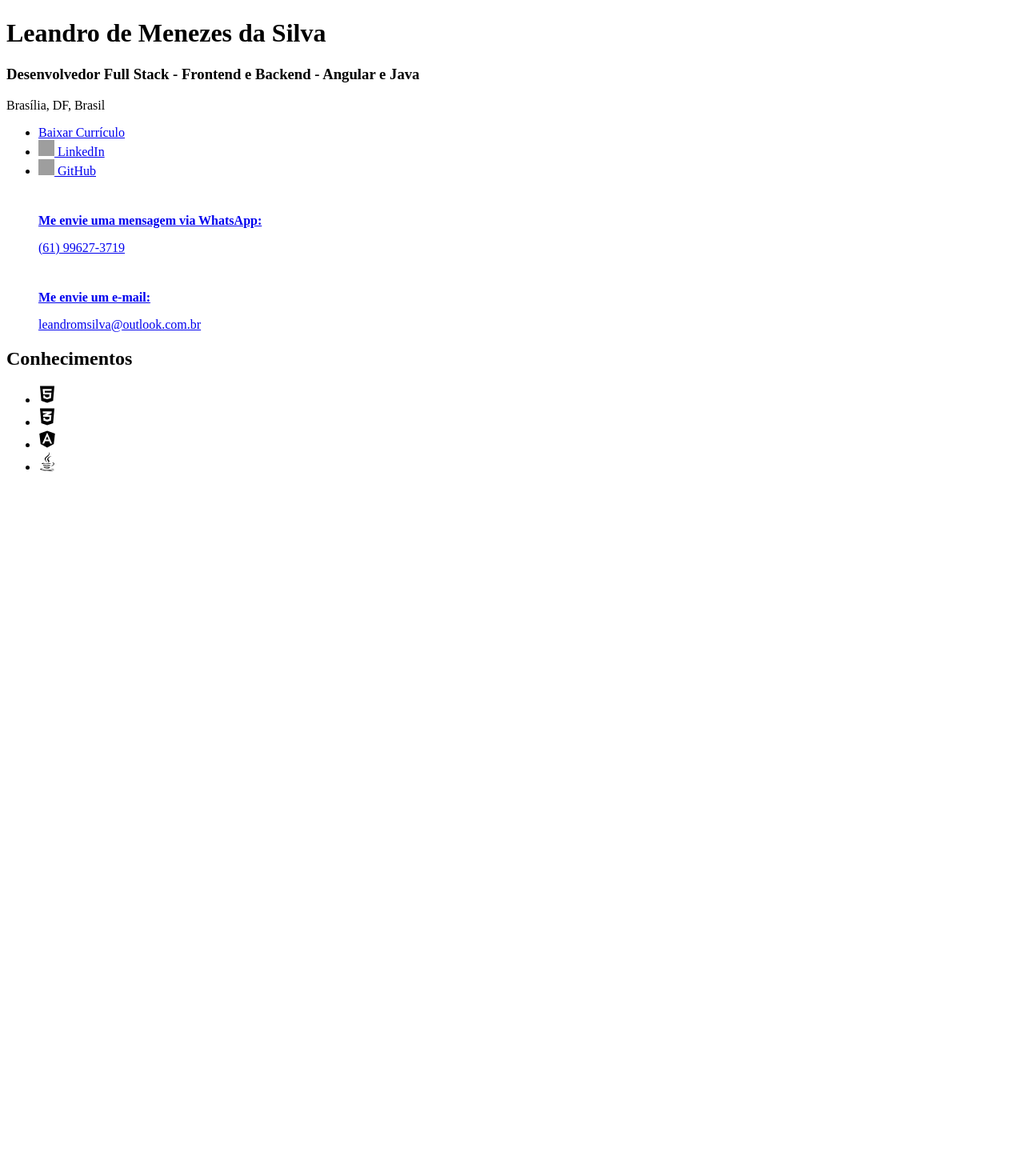
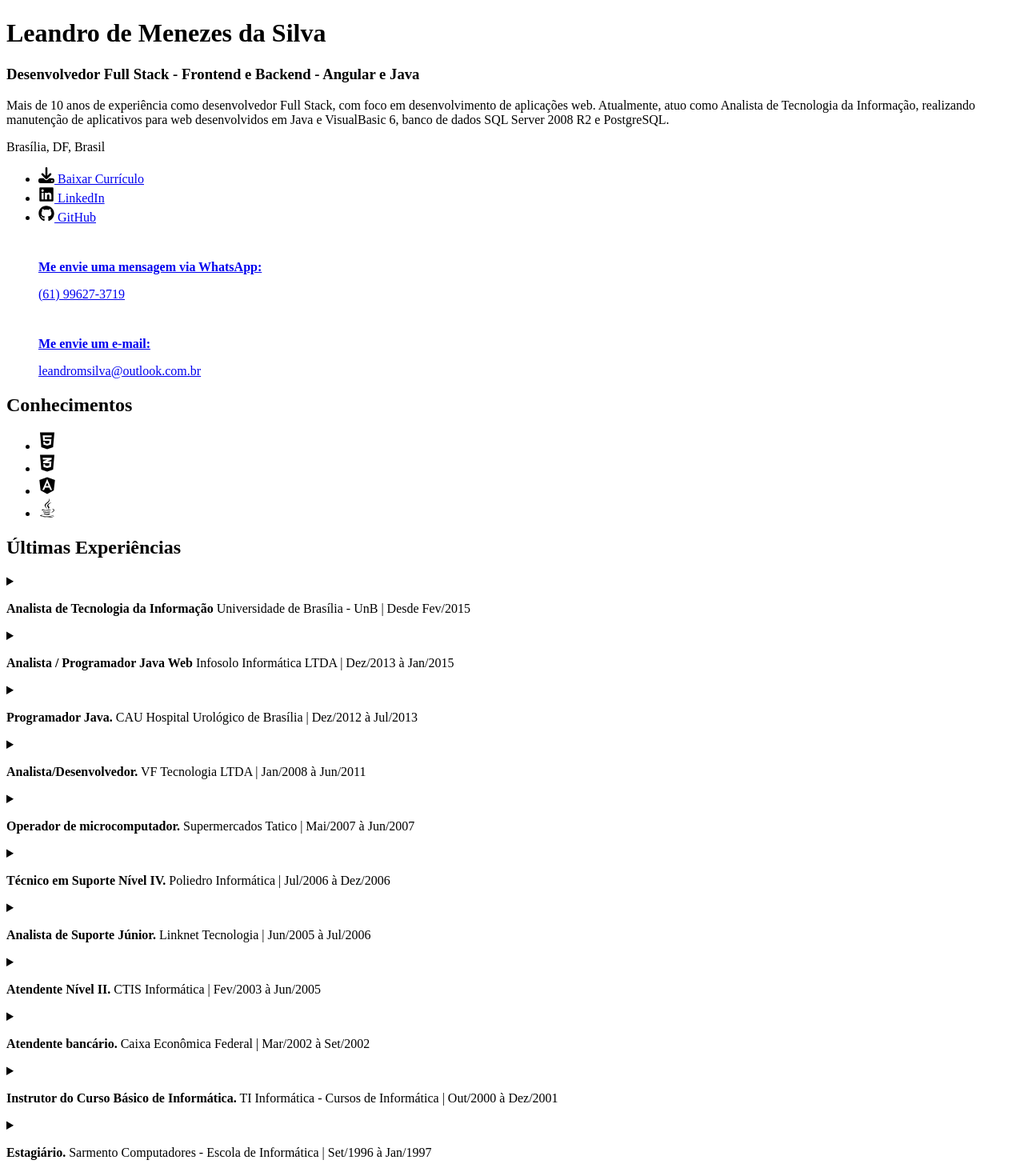
Before and after one commit to Bambatera/curso-angular-portifolio, an Angular app: page / in a window 1280 px wide. Shown: the part 140-1610 px from the top of the page at 80% size. Before the commit the page ends 800 px from the top, so only its background shows below. Built offline with nearby package versions, Linux system fonts and the light colour scheme; grey boxes are pictures that could not be loaded.

Commit message:
Criação do componente Experiências
- Criação da estrutura inicial.
- Preenchimento com os dados.

```diff
--- /dev/null
+++ b/src/app/modules/portifolio/components/experiences/experiences.component.html
@@ -0,0 +1,14 @@
+<div class="container">
+    <h2>Últimas Experiências</h2>
+    @for (experience of experiences(); track experience.summary.title) {
+    <details>
+        <summary>
+            <p>
+                <strong>{{ experience.summary.title }}</strong>
+                {{ experience.summary.location }}
+            </p>
+        </summary>
+        <article [innerHTML]="experience.description"></article>
+    </details>
+    }
+</div>
--- /dev/null
+++ b/src/app/modules/portifolio/components/experiences/experiences.component.ts
@@ -0,0 +1,104 @@
+import { Component, signal } from '@angular/core';
+import { IExperienceInterface } from '../../interface/experience.interface';
+
+@Component({
+  selector: 'app-experiences',
+  standalone: true,
+  imports: [],
+  templateUrl: './experiences.component.html',
+  styleUrl: './experiences.component.scss',
+})
+export class ExperiencesComponent {
+  public experiences = signal<IExperienceInterface[]>([
+    {
+      summary: {
+        title: 'Analista de Tecnologia da Informação',
+        location: 'Universidade de Brasília - UnB | Desde Fev/2015',
+      },
+      description:
+        '<p>Desenvolvedor Full Stack.</p><p>Desenvolvimento de aplicações web com Angular 14 e Java Spring Boot.</p><p>Análise e manutenção de aplicações Web desenvolvidas em Java EE com JSF e Primefaces, usando JBoss Developer Studio, banco de dados SQL Server 2008 R2 e servidor de Aplicações JBoss AS 7.</p><p>Suporte e manutenção de aplicativos desenvolvidos em Visual Basic 6.</p>',
+    },
+    {
+      summary: {
+        title: 'Analista / Programador Java Web',
+        location: 'Infosolo Informática LTDA | Dez/2013 à Jan/2015 ',
+      },
+      description:
+        '<p>Análise, manutenção e desenvolvimento de aplicações Web desenvolvidas em Java com uso da IDE Eclipse e diversos frameworks como JBoss Seam, JBoss AS, Richfaces, Primefaces e Apache Tomcat e banco de dados PostgreSQL 9 e/ou MS SQL Server 2008.</p>',
+    },
+    {
+      summary: {
+        title: 'Programador Java.',
+        location: 'CAU Hospital Urológico de Brasília | Dez/2012 à Jul/2013',
+      },
+      description:
+        '<p>Levantamento de requisitos, modelagem de dados, desenvolvimento de software de Gestão Hospitalar utilizando a IDE NetBeans e Banco de Dados PostgreSQL 9.2.</p>',
+    },
+    {
+      summary: {
+        title: 'Analista/Desenvolvedor.',
+        location: 'VF Tecnologia LTDA | Jan/2008 à Jun/2011',
+      },
+      description:
+        'Análise, desenvolvimento e manutenção de soluções informatizadas para Gestão Hospitalar, desenvolvidas em Visual Basic 6 e Java para desktops, utilizando a IDE NetBeans e Banco de Dados MS SQL Server 2000/2005 e MySQL 5.5.',
+    },
+    {
+      summary: {
+        title: 'Operador de microcomputador.',
+        location: 'Supermercados Tatico | Mai/2007 à Jun/2007',
+      },
+      description:
+        '<p>Elaboração de documentos e relatórios administrativos utilizando-se do pacote MS Office 2003, suporte técnico aos caixas do supermercado.</p>',
+    },
+    {
+      summary: {
+        title: 'Técnico em Suporte Nível IV.',
+        location: 'Poliedro Informática | Jul/2006 à Dez/2006',
+      },
+      description:
+        '<p>Suporte técnico de hardware e software in-loco, análise de problemas de software desenvolvido em Delphi e manutenção de problemas em banco de dados Interbase.</p>',
+    },
+    {
+      summary: {
+        title: 'Analista de Suporte Júnior.',
+        location: 'Linknet Tecnologia | Jun/2005 à Jul/2006',
+      },
+      description:
+        '<p>Suporte técnico de hardware e software in-loco, análise de problemas de software desenvolvido em Delphi e manutenção de problemas em banco de dados Interbase.</p>',
+    },
+    {
+      summary: {
+        title: 'Atendente Nível II.',
+        location: 'CTIS Informática | Fev/2003 à Jun/2005',
+      },
+      description:
+        '<p>Suporte técnico de hardware e software in-loco, análise de problemas de software desenvolvido em Delphi e manutenção de problemas em banco de dados Interbase.</p>',
+    },
+    {
+      summary: {
+        title: 'Atendente bancário.',
+        location: 'Caixa Econômica Federal | Mar/2002 à Set/2002',
+      },
+      description:
+        '<p>Atendimento ao público de Fundo de Garantia por Tempo de Serviço (FGTS), principalmente, dos Planos Econômicos de 1988 a 1990.</p>',
+    },
+    {
+      summary: {
+        title: 'Instrutor do Curso Básico de Informática.',
+        location:
+          'TI Informática - Cursos de Informática | Out/2000 à Dez/2001',
+      },
+      description:
+        '<p>Ministração de aulas de informática básica para o público em geral.</p><p>Ministração de aulas do curso básico de Desenvolvimento de aplicações em Delphi 5.</p>',
+    },
+    {
+      summary: {
+        title: 'Estagiário.',
+        location:
+          'Sarmento Computadores - Escola de Informática | Set/1996 à Jan/1997',
+      },
+      description:
+        'Auxiliar de instrutor em laboratório de informática, auxiliar de reposição de aulas.',
+    },
+  ]);
+}
--- a/src/app/modules/portifolio/components/header/header.component.html
+++ b/src/app/modules/portifolio/components/header/header.component.html
@@ -7,22 +7,31 @@
 <aside>
 	<div class="container">
 		<h3>Desenvolvedor Full Stack - Frontend e Backend - Angular e Java</h3>
+		<p>
+			Mais de 10 anos de experiência como desenvolvedor Full Stack, com foco em desenvolvimento de aplicações web.
+			Atualmente, atuo como Analista de Tecnologia da Informação, realizando manutenção de aplicativos para web
+			desenvolvidos em Java e VisualBasic 6, banco de dados SQL Server 2008 R2 e PostgreSQL.
+		</p>
 		<p>Brasília, DF, Brasil</p>
 
 		<nav>
 			<ul>
 				<li>
-                    <a href="assets/pdf/cv.pdf" target="_blank" class="btn btn-primary">Baixar Currículo</a>
+					<a href="assets/pdf/cv.pdf" target="_blank" class="btn btn-primary">
+						<img src="assets/icons/download.svg" alt="Baixar Currículo" width="20px" height="20px">
+						Baixar Currículo
+					</a>
 				</li>
 				<li>
-                    <a href="https://www.linkedin.com/in/leandromenezessilva/" target="_blank" class="btn btn-secondary">
-                        <img src="assets/img/linkedin.png" alt="LinkedIn" width="20px" height="20px">
+					<a href="https://www.linkedin.com/in/leandromenezessilva/" target="_blank"
+						class="btn btn-secondary">
+						<img src="assets/icons/linkedin.svg" alt="Acessar LinkedIn" width="20px" height="20px">
 						LinkedIn
 					</a>
 				</li>
 				<li>
 					<a href="https://github.com/bambatera" target="_blank" class="btn btn-secondary">
-                        <img src="assets/img/github.png" alt="GitHub" width="20px" height="20px">
+						<img src="assets/icons/github.svg" alt="Acessar GitHub" width="20px" height="20px">
 						GitHub
 					</a>
 				</li>
--- a/src/app/modules/portifolio/pages/home/home.component.html
+++ b/src/app/modules/portifolio/pages/home/home.component.html
@@ -1,4 +1,5 @@
 <app-header />
 <main>
 	<app-knowledge />
+	<app-experiences />
 </main>
--- a/src/app/modules/portifolio/pages/home/home.component.ts
+++ b/src/app/modules/portifolio/pages/home/home.component.ts
@@ -1,11 +1,12 @@
 import { Component } from '@angular/core';
 import { HeaderComponent } from '../../components/header/header.component';
 import { KnowledgeComponent } from '../../components/knowledge/knowledge.component';
+import { ExperiencesComponent } from '../../components/experiences/experiences.component';
 
 @Component({
   selector: 'app-home',
   standalone: true,
-  imports: [HeaderComponent, KnowledgeComponent],
+  imports: [HeaderComponent, KnowledgeComponent, ExperiencesComponent],
   templateUrl: './home.component.html',
   styleUrl: './home.component.scss'
 })
```
Also changed, not shown: src/app/modules/portifolio/interface/experience.interface.ts (added, +7 -0 lines), src/app/modules/portifolio/components/experiences/experiences.component.scss (added), src/assets/icons/download.svg (added), 1 other file (tests, documents, lock files or other folders). Lines whose indentation alone changed are shown as unchanged.
